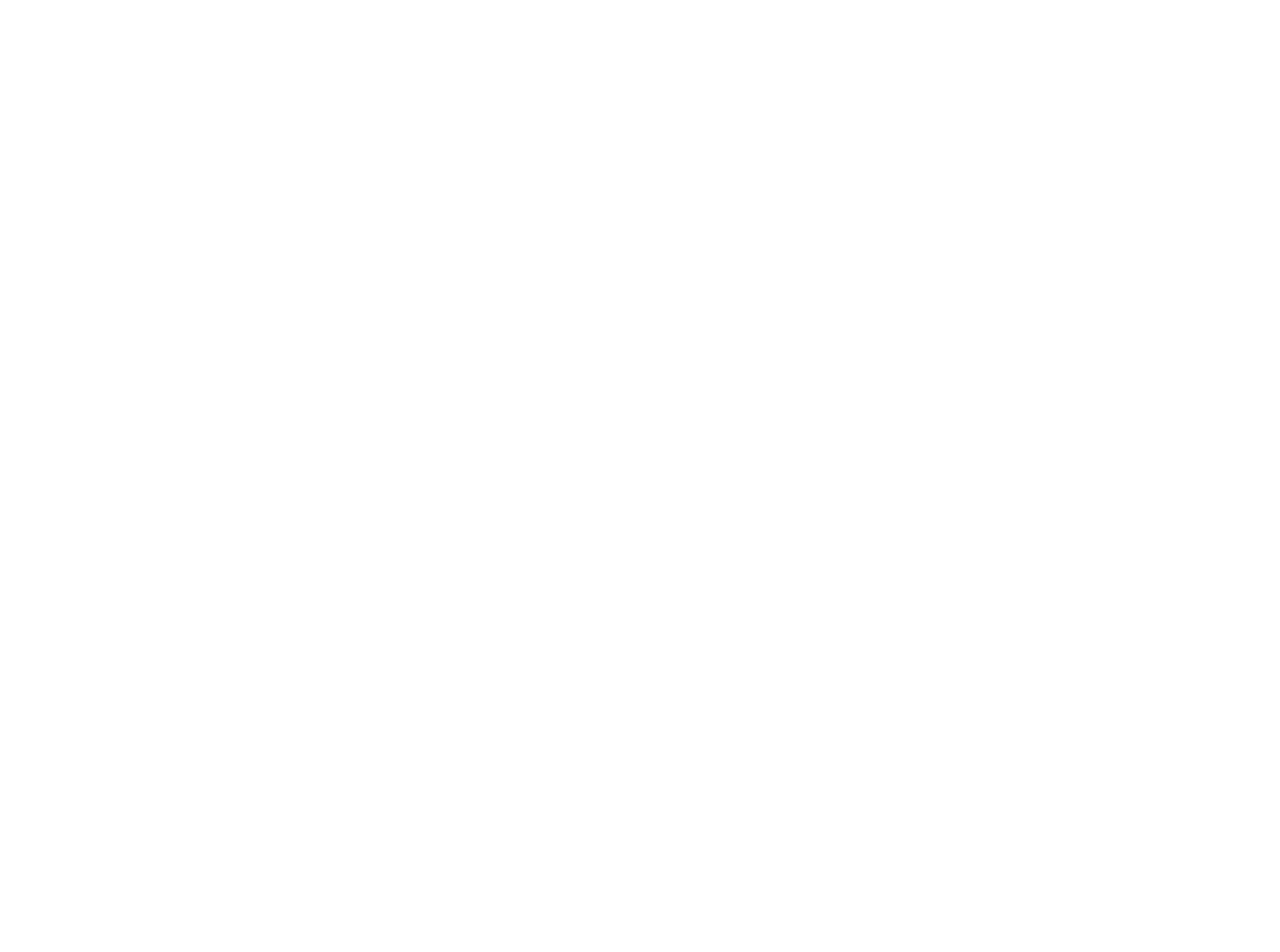
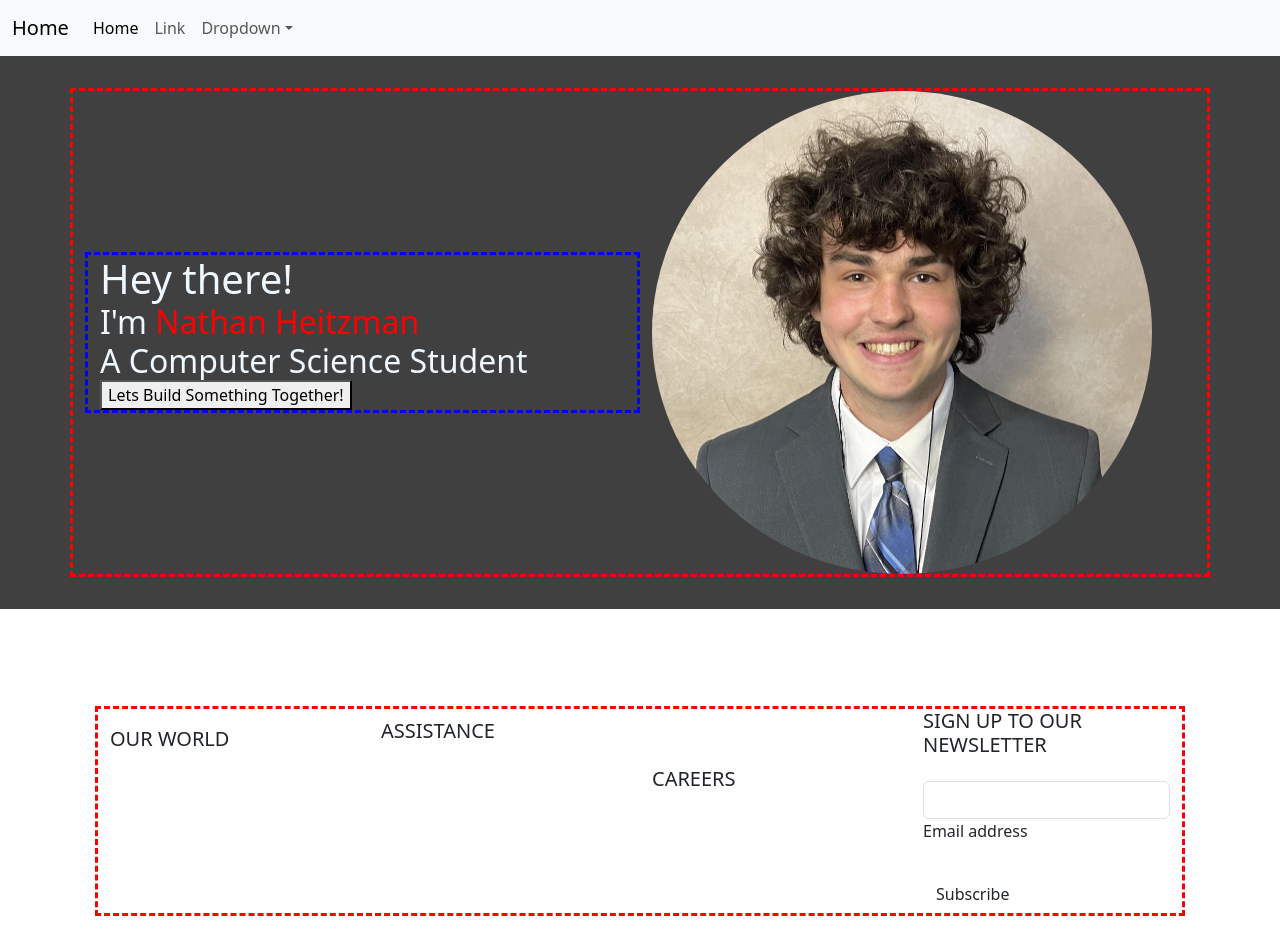
Before and after one commit to NathanHeitzman/Portfolio-Website, a React (Vite) app: page / in a window 1280 px wide. Shown: the top 952 px of the page. Before the commit the page ends 800 px from the top, so only its background shows below. Built offline with nearby package versions, Linux system fonts and the light colour scheme.

Commit message:
added homepage prototype, organized files

```diff
--- a/package.json
+++ b/package.json
@@ -10,6 +10,7 @@
     "preview": "vite preview"
   },
   "dependencies": {
+    "bootstrap": "^5.3.6",
     "react": "^19.1.0",
     "react-dom": "^19.1.0"
   },
--- a/src/App.tsx
+++ b/src/App.tsx
@@ -1,8 +1,28 @@
 import './assets/styles/App.css'
+import NavBar from './components/NavBar'
+import Footer from './components/Footer'
+import 'bootstrap/dist/css/bootstrap.min.css'
+import HeadShot from './assets/images/nathan2.jpg'
 
 function App() {
   return(
     <>
+    <NavBar />
+      <div className='page-body d-flex justify-content-center align-items-center'>
+        <div className='row w-100 container'>
+          <div className='image-column col-12 col-md-6 order-md-2'>
+            <img src={HeadShot} className='my-headshot img-fluid'></img>
+          </div>
+
+          <div className='text-column col-12 col-md-6 order-md-1'>
+              <h1 className='mb-0'>Hey there!</h1>
+              <h2>I'm <span>Nathan Heitzman</span></h2>
+              <h2>A Computer Science Student</h2>
+              <button>Lets Build Something Together!</button>
+          </div>
+        </div>
+      </div>
+    <Footer />
     </>
   )
 }
--- a/src/assets/styles/App.css
+++ b/src/assets/styles/App.css
@@ -0,0 +1,39 @@
+.page-body {
+    background-color: rgb(65, 64, 64);
+    padding-top: 2rem;
+    padding-bottom: 2rem;
+}
+
+.row {
+    align-items: center;
+
+    border-style: dashed;
+    border-color: red;
+    height:100%;
+}
+
+.text-column {
+    max-width: 600px;
+    color: white;
+    text-align: left;
+
+    border-color:blue;
+    border-style: dashed;
+}
+
+.page-body h1,
+.page-body h2,
+.page-body p{
+    color: aliceblue;
+    margin-bottom: 0px;
+}
+.page-body span{
+    color: red;
+}
+
+.my-headshot {
+    width:500px;
+    height:500px;
+    object-fit: cover; /* Ensures image covers the area without distortion */
+    border-radius: 50%; /* Makes it a circle */
+}
--- /dev/null
+++ b/src/components/Footer.tsx
@@ -0,0 +1,77 @@
+import 'bootstrap/dist/css/bootstrap.min.css'
+const Footer = () => {
+    return (
+        <>
+            <div className="container my-">
+                <footer className="text-center text-lg-start border border-white mt-xl-5 pt-4">
+                    <div className="container p-4">
+                        <div className="row">
+                            <div className="col-lg-3 col-md-6 mb-4 mb-lg-0">
+                                <h5 className="text-uppercase mb-4">OUR WORLD</h5>
+                                <ul className="list-unstyled mb-4">
+                                    <li>
+                                        <a href="#!" className="text-white">About us</a>
+                                    </li>
+                                    <li>
+                                        <a href="#!" className="text-white">Collections</a>
+                                    </li>
+                                    <li>
+                                        <a href="#!" className="text-white">Environmental philosophy</a>
+                                    </li>
+                                    <li>
+                                        <a href="#!" className="text-white">Artist collaborations</a>
+                                    </li>
+                                </ul>
+                            </div>
+
+                            <div className="col-lg-3 col-md-6 mb-4 mb-lg-0">
+                                <h5 className="text-uppercase mb-4">Assistance</h5>
+                                <ul className="list-unstyled">
+                                    <li>
+                                        <a href="#!" className="text-white">Contact us</a>
+                                    </li>
+                                    <li>
+                                        <a href="#!" className="text-white">Size Guide</a>
+                                    </li>
+                                    <li>
+                                        <a href="#!" className="text-white">Shipping Information</a>
+                                    </li>
+                                    <li>
+                                        <a href="#!" className="text-white">Returns & Exchanges</a>
+                                    </li>
+                                    <li>
+                                        <a href="#!" className="text-white">Payment</a>
+                                    </li>
+                                </ul>
+                            </div>
+
+                            <div className="col-lg-3 col-md-6 mb-4 mb-lg-0">
+                                <h5 className="text-uppercase mb-4">Careers</h5>
+                                <ul className="list-unstyled">
+                                    <li>
+                                        <a href="#!" className="text-white">Jobs</a>
+                                    </li>
+                                </ul>
+                            </div>
+
+                            <div className="col-lg-3 col-md-6 mb-4 mb-lg-0">
+                                <h5 className="text-uppercase mb-4">Sign up to our newsletter</h5>
+                                <div className="form-outline form-white mb-4">
+                                    <input type="email" id="form5Example2" className="form-control" />
+                                    <label className="form-label" htmlFor="form5Example2">Email address</label>
+                                </div>
+                                <button type="submit" className="btn btn-outline-white btn-block">Subscribe</button>
+                            </div>
+                        </div>
+                    </div>
+
+                    <div className="text-center p-3 border-top border-white">
+                        © 2020 Copyright:
+                        <a className="text-white" href="https://mdbootstrap.com/">MDBootstrap.com</a>
+                    </div>
+                </footer>
+            </div>
+        </>
+    )
+}
+export default Footer;
--- /dev/null
+++ b/src/components/NavBar.tsx
@@ -0,0 +1,38 @@
+import 'bootstrap/dist/css/bootstrap.min.css'
+const Navbar = () => {
+    return(
+        <>
+            <nav className="navbar navbar-expand-md bg-body-tertiary">
+                <div className="container-fluid">
+                    <a className="navbar-brand" href="#">Home</a>
+                    <button className="navbar-toggler" type="button" data-bs-toggle="collapse" data-bs-target="#navbarSupportedContent" aria-controls="navbarSupportedContent" aria-expanded="false" aria-label="Toggle navigation">
+                        <span className="navbar-toggler-icon"></span>
+                    </button>
+
+                    <div className="collapse navbar-collapse" id="navbarSupportedContent">
+                        <ul className="navbar-nav me-auto mb-2 mb-lg-0">
+                            <li className="nav-item">
+                                <a className="nav-link active" aria-current="page" href="#">Home</a>
+                            </li>
+                            <li className="nav-item">
+                                <a className="nav-link" href="#">Link</a>
+                            </li>
+                            <li className="nav-item dropdown">
+                                <a className="nav-link dropdown-toggle" href="#" role="button" data-bs-toggle="dropdown" aria-expanded="false">
+                                    Dropdown
+                                </a>
+                                <ul className="dropdown-menu">
+                                    <li><a className="dropdown-item" href="#">Action</a></li>
+                                    <li><a className="dropdown-item" href="#">Another action</a></li>
+                                    <li><a className="dropdown-divider"></a></li>
+                                    <li><a className="dropdown-item" href="#">Something else here</a></li>
+                                </ul>
+                            </li>
+                        </ul>
+                    </div>
+                </div>
+            </nav>
+        </>
+    )
+}
+export default Navbar;
```
Also changed, not shown: src/components/Button.tsx (added, +14 -0 lines), src/pages/Home.tsx (added, +13 -0 lines), src/assets/images/nathan2.jpg (added), src/assets/styles/button.css (added), 1 other file (tests, documents, lock files or other folders).
